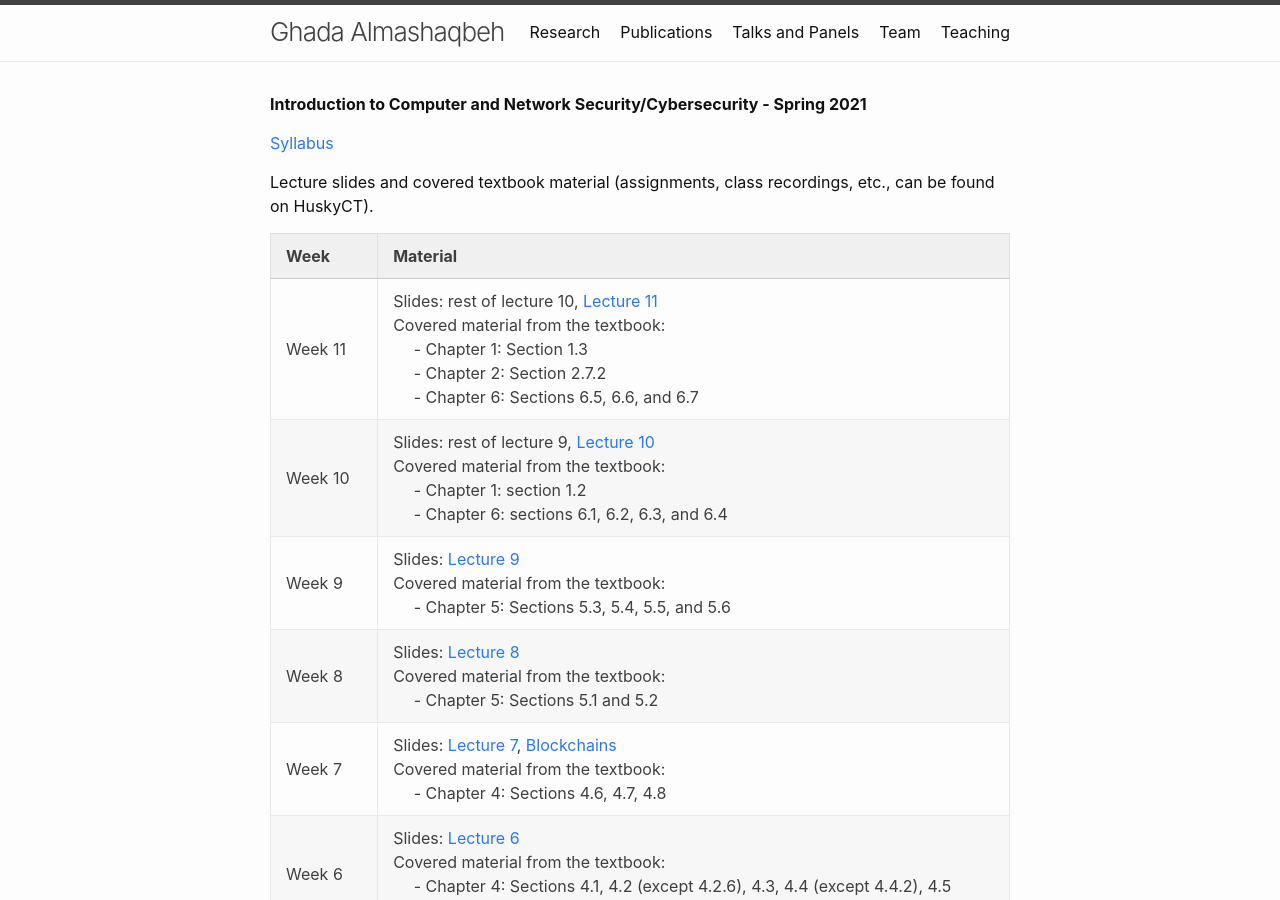
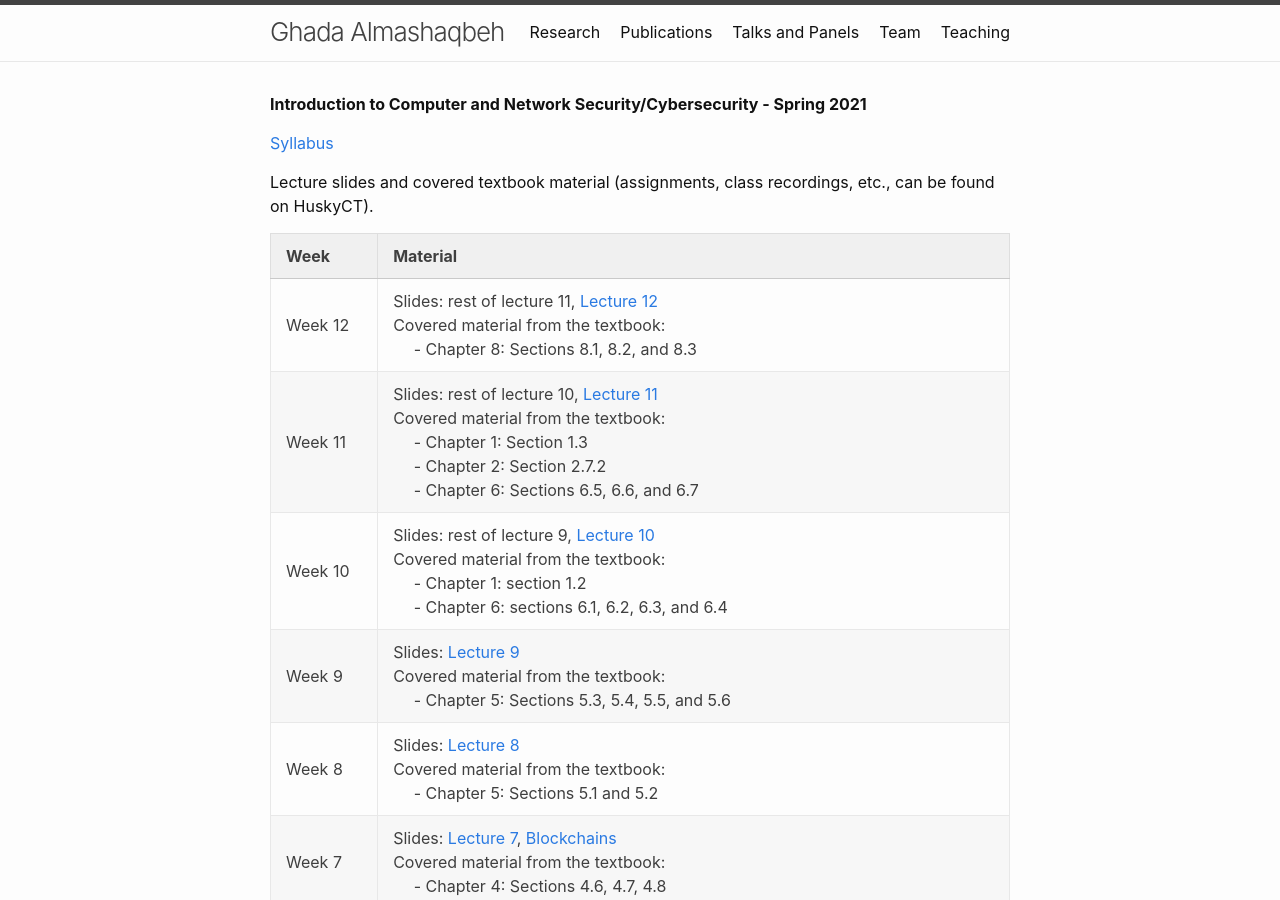
Before and after one commit to GhadaAlmashaqbeh/GhadaAlmashaqbeh.github.io, a Jekyll site: the page built from courses/cse3400-s2021/index.md, in a window 1280 px wide and 900 px high. Built offline with Jekyll 4.4.1, drawn with Linux system fonts in a browser that asks for light colours.

Commit message:
add lecture 12

```diff
--- a/courses/cse3400-s2021/index.md
+++ b/courses/cse3400-s2021/index.md
@@ -10,6 +10,7 @@ Lecture slides and covered textbook material (assignments, class recordings, etc
 
 | Week&emsp;&emsp;| Material           |
 |----------|--------------------|
+| Week 12 | Slides: rest of lecture 11, [Lecture 12](./lecture12.pdf) <br/> Covered material from the textbook: <br/> &emsp; - Chapter 8: Sections 8.1, 8.2, and 8.3 |
 | Week 11 | Slides: rest of lecture 10, [Lecture 11](./lecture11.pdf) <br/> Covered material from the textbook: <br/> &emsp; - Chapter 1: Section 1.3 <br/> &emsp; - Chapter 2: Section 2.7.2 <br/> &emsp; - Chapter 6: Sections 6.5, 6.6, and 6.7 |
 | Week 10 | Slides: rest of lecture 9, [Lecture 10](./lecture10.pdf) <br/> Covered material from the textbook: <br/> &emsp; - Chapter 1: section 1.2 <br/> &emsp; - Chapter 6: sections 6.1, 6.2, 6.3, and 6.4 |
 | Week 9 | Slides: [Lecture 9](./lecture9.pdf) <br/> Covered material from the textbook: <br/> &emsp; - Chapter 5: Sections 5.3, 5.4, 5.5, and 5.6 |
```
Also changed, not shown: 6 other files.
